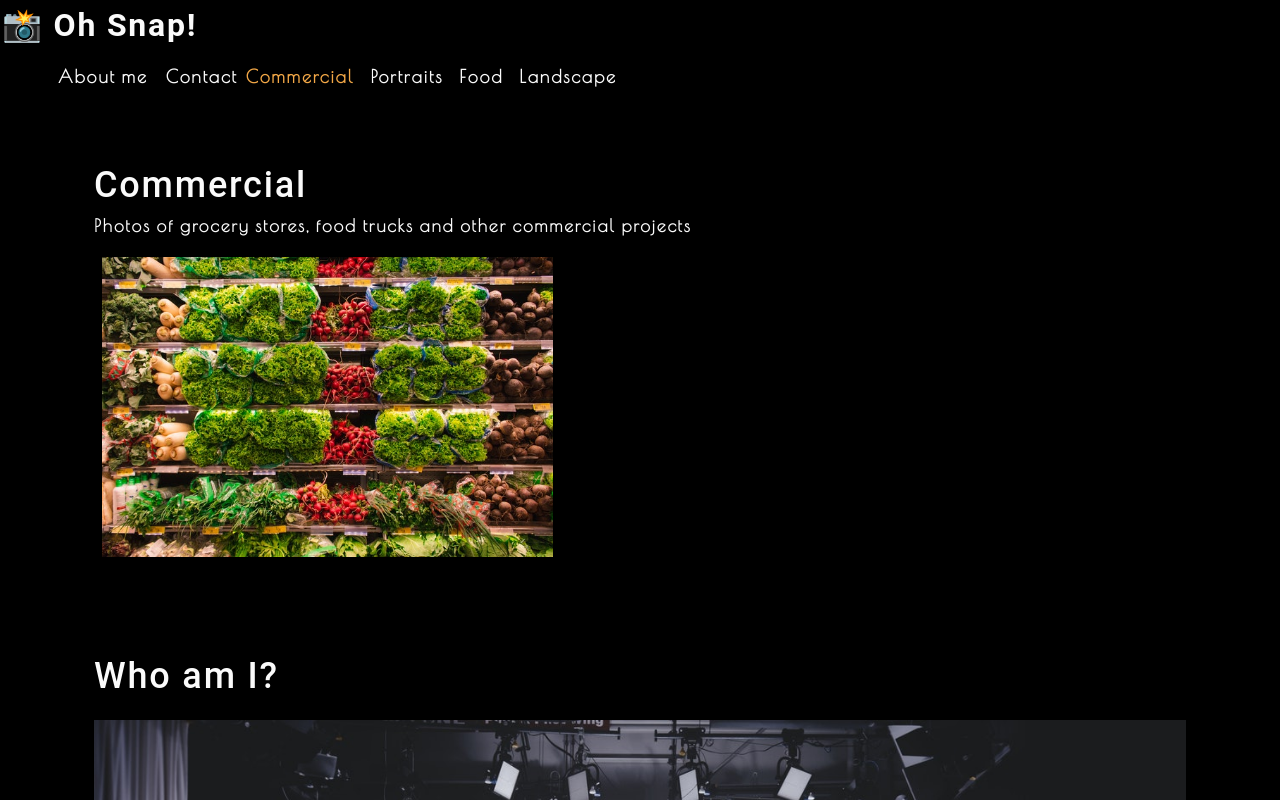
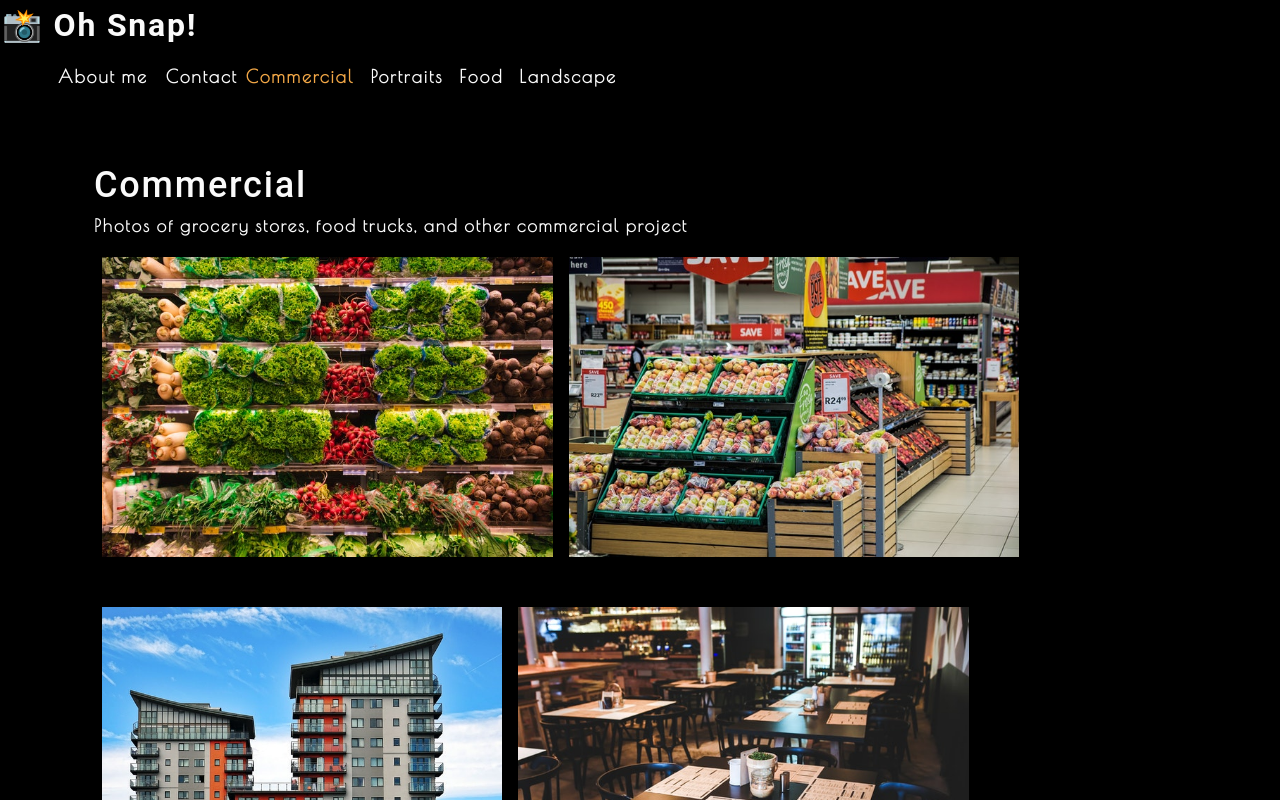
Before and after one commit to devBritt/oh-snap, a React (Create React App) app: page / in a window 1280 px wide. Shown: the top 800 px of the page. Built offline with nearby package versions, Linux system fonts and the light colour scheme.

Commit message:
Implement PhotoList to change photos on category select

```diff
--- a/src/App.js
+++ b/src/App.js
@@ -25,7 +25,7 @@ function App() {
             currentCategory={currentCategory}
         ></Nav>
         <main>
-        <Gallery></Gallery>
+        <Gallery currentCategory={currentCategory}></Gallery>
         <About></About>
         </main>
         </div>
--- a/src/components/Gallery/index.js
+++ b/src/components/Gallery/index.js
@@ -1,20 +1,15 @@
 import React from 'react';
 import { capitalizeFirstLetter } from '../../utils/helpers';
-import photo from '../../assets/small/commercial/0.jpg';
+import PhotoList from '../PhotoList';
 
-function Gallery(props) {
-    const currentCagetory = {
-        name: 'commercial',
-        description: 'Photos of grocery stores, food trucks and other commercial projects'
-    };
+function Gallery({ currentCategory }) {
+    const { name, description } = currentCategory;
 
     return (
         <section>
-            <h1>{capitalizeFirstLetter(currentCagetory.name)}</h1>
-            <p>{currentCagetory.description}</p>
-            <div>
-                <img src={photo} alt='Fresh Produce' className='img-thumbnail mx-1' />
-            </div>
+            <h1 data-testid='h1tag'>{capitalizeFirstLetter(name)}</h1>
+            <p>{description}</p>
+            <PhotoList currentCategory={name} />
         </section>
     );
 }
--- /dev/null
+++ b/src/components/PhotoList/index.js
@@ -0,0 +1,118 @@
+import React, { useState } from 'react';
+
+function PhotoList({ currentCategory }) {
+    const [photos] = useState([
+        {
+            name: 'Grocery aisle',
+            category: 'commercial',
+            description: 'Lorem ipsum dolor sit amet, consectetur adipiscing elit. Nunc ultricie',
+        },
+        {
+            name: 'Grocery booth',
+            category: 'commercial',
+            description: 'Lorem ipsum dolor sit amet, consectetur adipiscing elit. Nunc ultricie',
+        },
+        {
+            name: 'Building exterior',
+            category: 'commercial',
+            description: 'Lorem ipsum dolor sit amet, consectetur adipiscing elit. Nunc ultricie',
+        },
+        {
+            name: 'Restaurant table',
+            category: 'commercial',
+            description: 'Lorem ipsum dolor sit amet, consectetur adipiscing elit. Nunc ultricie',
+        },
+        {
+            name: 'Cafe interior',
+            category: 'commercial',
+            description: 'Lorem ipsum dolor sit amet, consectetur adipiscing elit. Nunc ultricie',
+        },
+        {
+            name: 'Cat green eyes',
+            category: 'portraits',
+            description: 'Lorem ipsum dolor sit amet, consectetur adipiscing elit. Nunc ultricie',
+        },
+        {
+            name: 'Green parrot',
+            category: 'portraits',
+            description: 'Lorem ipsum dolor sit amet, consectetur adipiscing elit. Nunc ultricie',
+        },
+        {
+            name: 'Yellow macaw',
+            category: 'portraits',
+            description: 'Lorem ipsum dolor sit amet, consectetur adipiscing elit. Nunc ultricie',
+        },
+        {
+            name: 'Pug smile',
+            category: 'portraits',
+            description: 'Lorem ipsum dolor sit amet, consectetur adipiscing elit. Nunc ultricie',
+        },
+        {
+            name: 'Pancakes',
+            category: 'food',
+            description: 'Lorem ipsum dolor sit amet, consectetur adipiscing elit. Nunc ultricie',
+        },
+        {
+            name: 'Burrito',
+            category: 'food',
+            description: 'Lorem ipsum dolor sit amet, consectetur adipiscing elit. Nunc ultricie',
+        },
+        {
+            name: 'Scallop pasta',
+            category: 'food',
+            description: 'Lorem ipsum dolor sit amet, consectetur adipiscing elit. Nunc ultricie',
+        },
+        {
+            name: 'Burger',
+            category: 'food',
+            description: 'Lorem ipsum dolor sit amet, consectetur adipiscing elit. Nunc ultricie',
+        },
+        {
+            name: 'Fruit bowl',
+            category: 'food',
+            description: 'Lorem ipsum dolor sit amet, consectetur adipiscing elit. Nunc ultricie',
+        },
+        {
+            name: 'Green river',
+            category: 'landscape',
+            description: 'Lorem ipsum dolor sit amet, consectetur adipiscing elit. Nunc ultricie',
+        },
+        {
+            name: 'Docks',
+            category: 'landscape',
+            description: 'Lorem ipsum dolor sit amet, consectetur adipiscing elit. Nunc ultricie',
+        },
+        {
+            name: 'Panoramic village by sea',
+            category: 'landscape',
+            description: 'Lorem ipsum dolor sit amet, consectetur adipiscing elit. Nunc ultricie',
+        },
+        {
+            name: 'Domestic landscape',
+            category: 'landscape',
+            description: 'Lorem ipsum dolor sit amet, consectetur adipiscing elit. Nunc ultricie',
+        },
+        {
+            name: 'Park bench',
+            category: 'landscape',
+            description: 'Lorem ipsum dolor sit amet, consectetur adipiscing elit. Nunc ultricie',
+        },
+        ]);
+
+    const currentPhotos = photos.filter(photo => photo.category === currentCategory)
+
+    return (
+        <div className='flex-row'>
+            {currentPhotos.map((image, i) => (
+                <img
+                    src={require(`../../assets/small/${currentCategory}/${i}.jpg`)}
+                    alt={image.name}
+                    className='img-thumbnail mx-1'
+                    key={image.name}
+                />
+            ))}
+        </div>
+    );
+}
+
+export default PhotoList;
```
